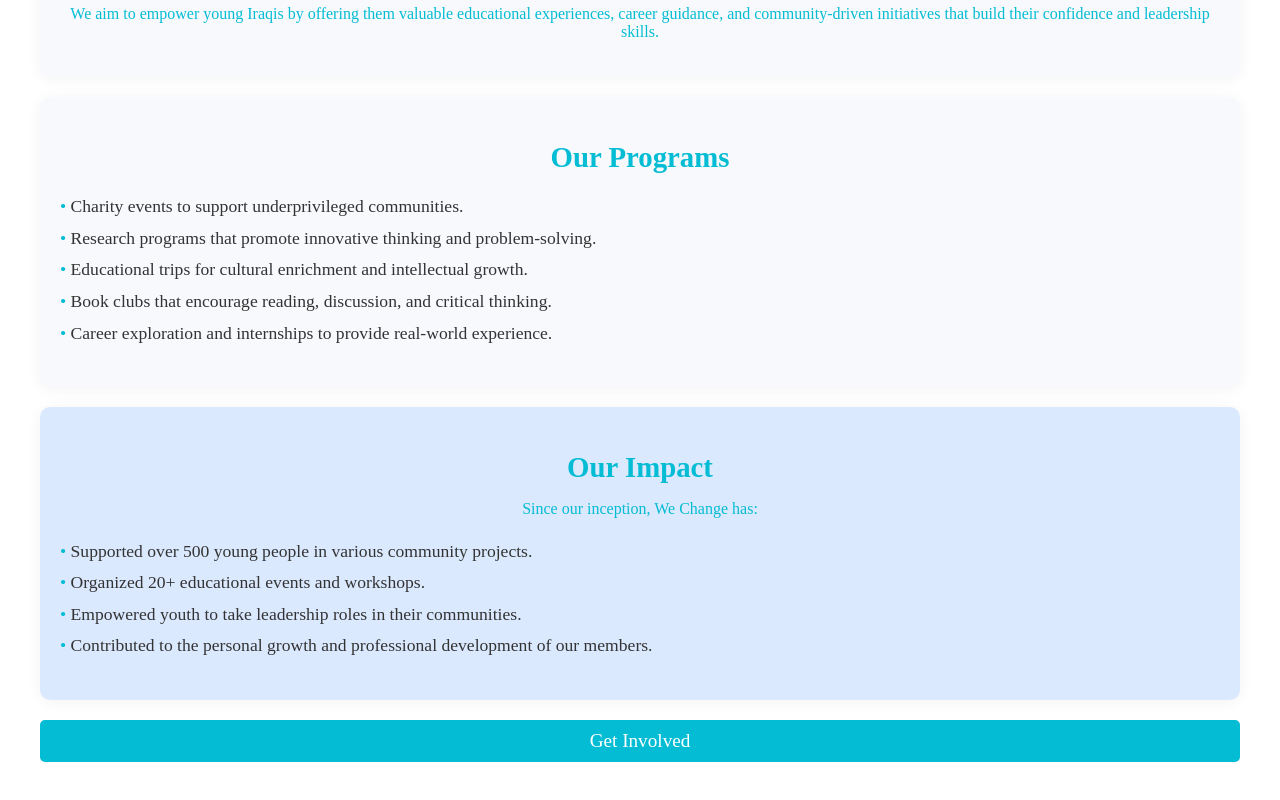
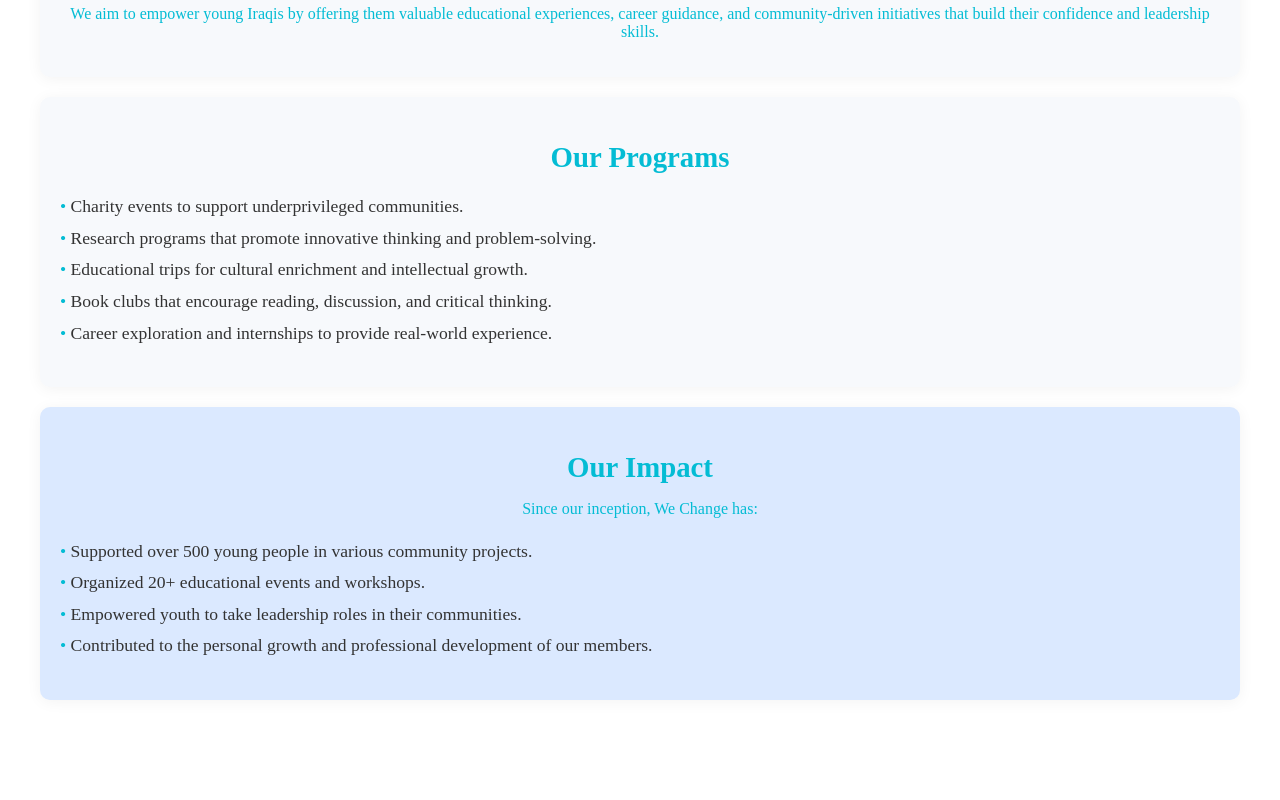
Before and after one commit to enesercanh/wechange, a plain HTML site: page index.html in a window 1280 px wide. Shown: the part 527-1327 px from the top of the page. After the commit the page ends 1295 px from the top, so only its background shows below. Drawn offline with Linux system fonts and the light colour scheme.

Commit message:
Update index.html

```diff
--- a/index.html
+++ b/index.html
@@ -119,22 +119,6 @@
             color: #333333;
         }
 
-        .get-involved-btn {
-            display: block;
-            margin: 20px auto;
-            padding: 10px 20px;
-            background-color: #04bcd4; /* Updated color */
-            color: white;
-            text-decoration: none;
-            text-align: center;
-            border-radius: 5px;
-            font-size: 1.2rem;
-            transition: background-color 0.3s;
-        }
-
-        .get-involved-btn:hover {
-            background-color: #0397a5; /* Slightly darker shade for hover */
-        }
     </style>
 </head>
 <body>
@@ -193,9 +177,6 @@
                 <li>Contributed to the personal growth and professional development of our members.</li>
             </ul>
         </section>
-
-        <!-- Get Involved Section -->
-        <a href="volunteer.html" class="get-involved-btn">Get Involved</a>
     </main>
 
     <script>
```
